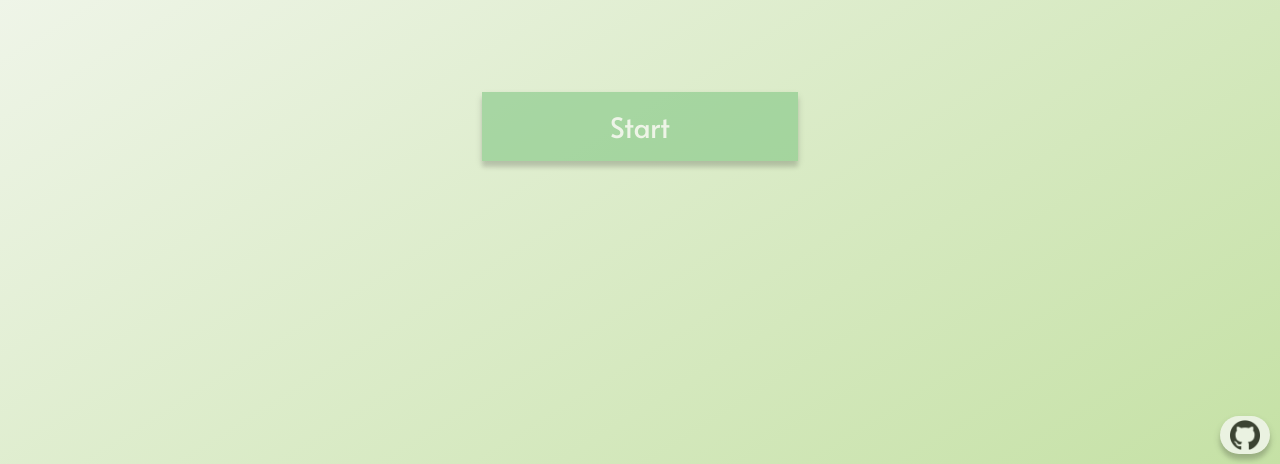
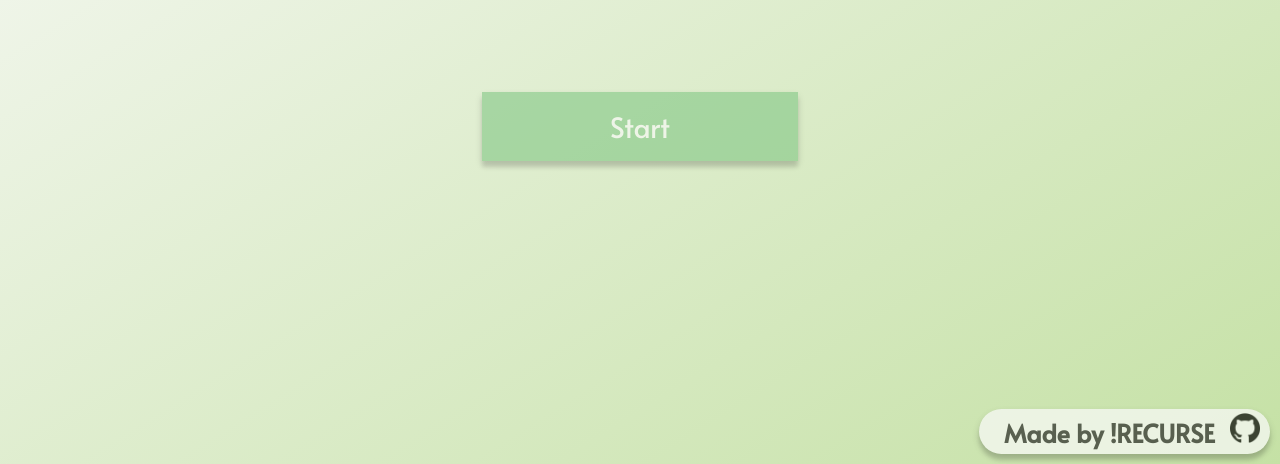
Before and after one commit to ParallaxWave/timer-online, a website: page public/index.html in a window 1280 px wide. Shown: the part 336-800 px from the top of the page. Drawn offline with Linux system fonts and the light colour scheme.

Commit message:
Updated git button

```diff
--- a/public/index.html
+++ b/public/index.html
@@ -64,6 +64,11 @@
 				color: var(--btn-fg);
 				transition: 0.4s;
 			}
+			b{
+				color: #282828;
+				font-size: 25px;
+				padding: 15px;
+			}
 			#mainBtn:hover, #change:hover, #git:hover{
 				opacity: 100%;
 			}
@@ -74,6 +79,6 @@
 		<h1 id="time">0:00</h1>
 		<br>
 		<button id="mainBtn" onclick="start()">Start</button>
-		<a href="https://github.com/ParallaxWave/timer-online"><button id="git"><img src="git.png" width=30 height=30 /></button></a>
+		<a href="https://github.com/ParallaxWave/timer-online"><button id="git"><b>Made by !RECURSE</b><img src="git.png" width=30 height=30 /></button></a>
 	</body>
 </html>
```
